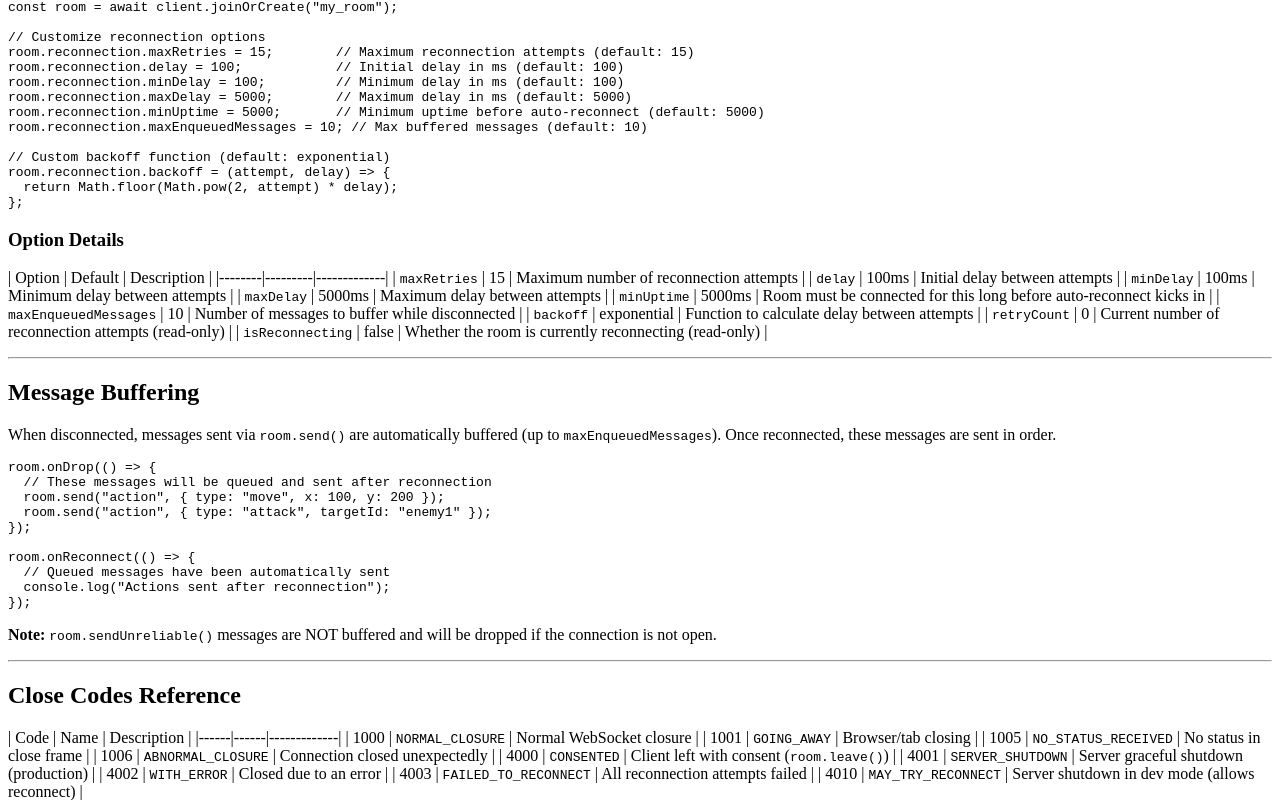
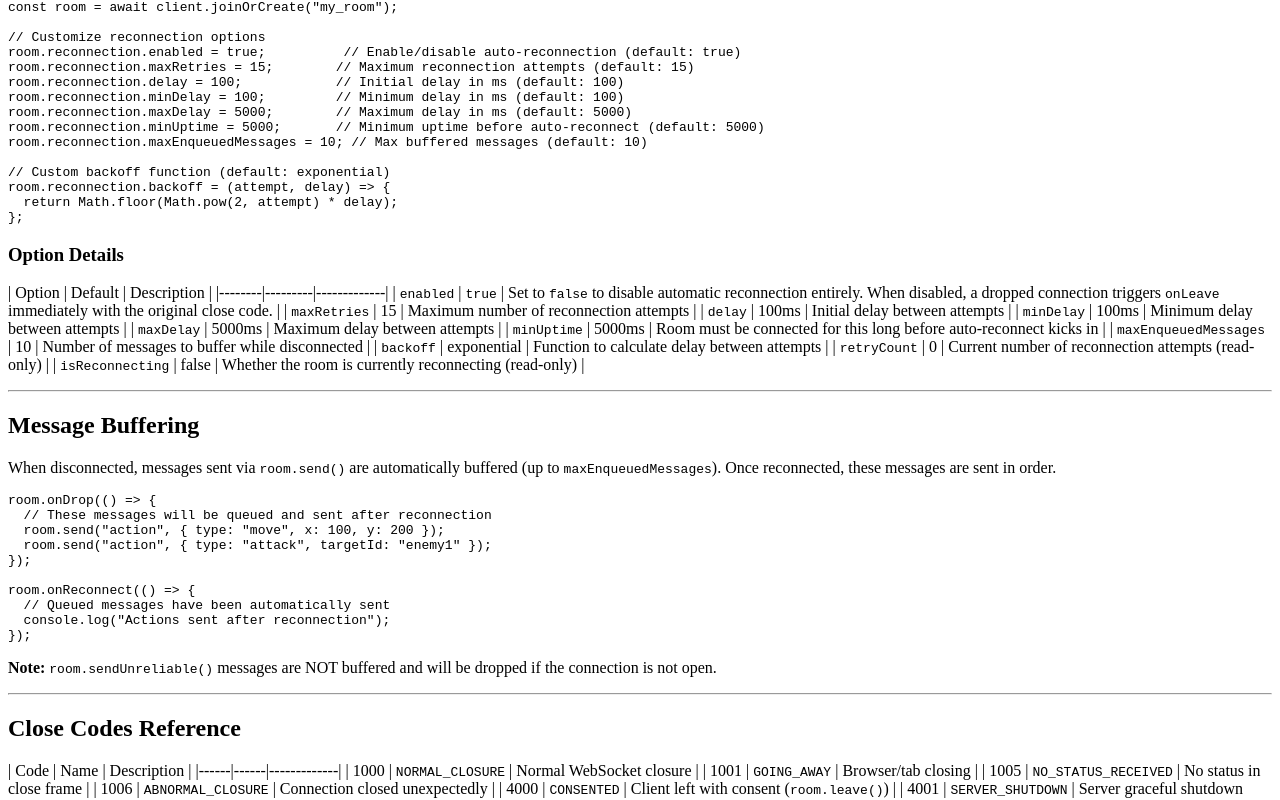
Before and after one commit to colyseus/docs, a Next.js app: page /room/reconnection in a window 1280 px wide. Shown: the part 4757-5557 px from the top of the page. Built offline with nearby package versions, Linux system fonts and the light colour scheme.

Commit message:
document room.reconnection.enabled

```diff
--- a/pages/room/reconnection.mdx
+++ b/pages/room/reconnection.mdx
@@ -314,6 +314,7 @@ The client-side `room.reconnection` object allows you to customize the reconnect
 const room = await client.joinOrCreate("my_room");
 
 // Customize reconnection options
+room.reconnection.enabled = true;          // Enable/disable auto-reconnection (default: true)
 room.reconnection.maxRetries = 15;        // Maximum reconnection attempts (default: 15)
 room.reconnection.delay = 100;            // Initial delay in ms (default: 100)
 room.reconnection.minDelay = 100;         // Minimum delay in ms (default: 100)
@@ -331,6 +332,7 @@ room.reconnection.backoff = (attempt, delay) => {
 
 | Option | Default | Description |
 |--------|---------|-------------|
+| `enabled` | `true` | Set to `false` to disable automatic reconnection entirely. When disabled, a dropped connection triggers `onLeave` immediately with the original close code. |
 | `maxRetries` | 15 | Maximum number of reconnection attempts |
 | `delay` | 100ms | Initial delay between attempts |
 | `minDelay` | 100ms | Minimum delay between attempts |
```
